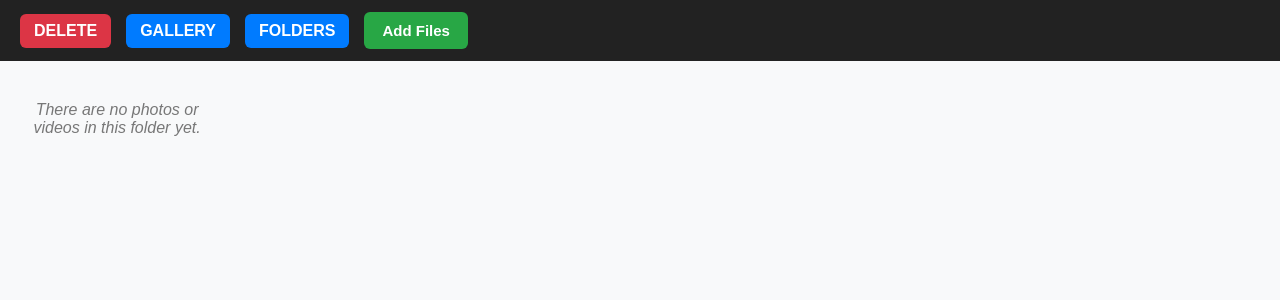
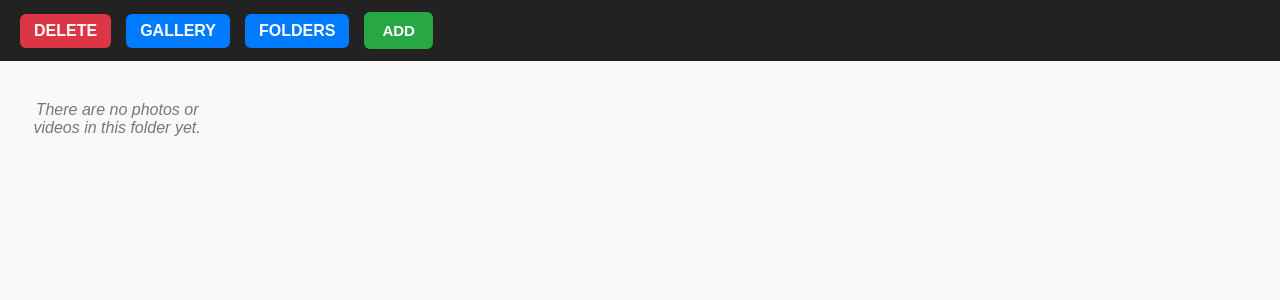
Before and after one commit to RenSafary/Photo-Storage, a Python web app: template app/templates/folders/folder.html in a window 1280 px wide. Shown: the top 300 px of the page. Run offline with Jinja, Linux system fonts and the light colour scheme; the template is opened without the code that fills it, so the values that code supplies are empty.

Commit message:
modified label

```diff
--- a/app/templates/folders/folder.html
+++ b/app/templates/folders/folder.html
@@ -11,7 +11,7 @@
     <a href="/gallery/folders/{{user}}/{{folder}}/delete_folder" class="delete_btn">DELETE</a>
     <a href="/gallery" class="nav-btn">GALLERY</a>
     <a href="/gallery/folders/" class="nav-btn">FOLDERS</a>
-    <button class="add-existing-btn" onclick="openUploadPopup()">Add Files</button>
+    <button class="add-existing-btn" onclick="openUploadPopup()">ADD</button>
   </header>
 
   <div id="uploadPopup" class="popup" onclick="closePopup('uploadPopup')">
```
